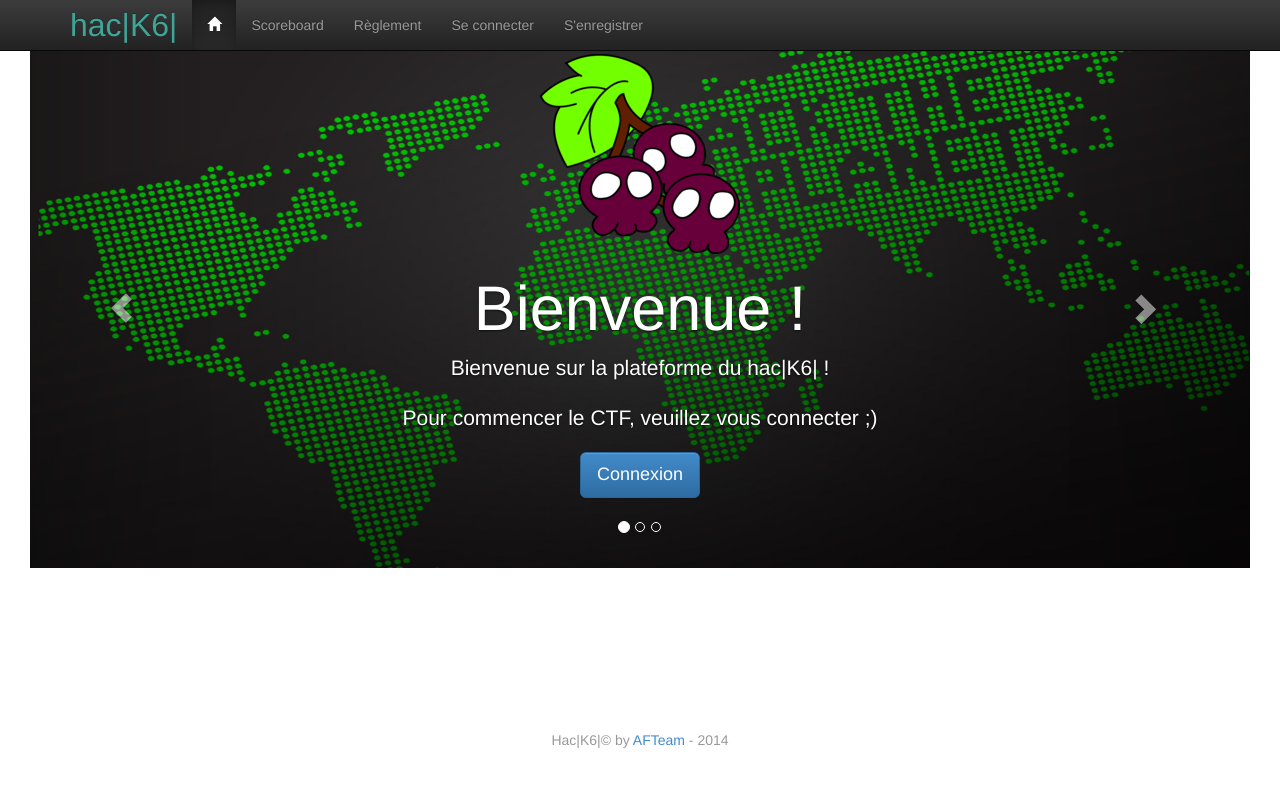
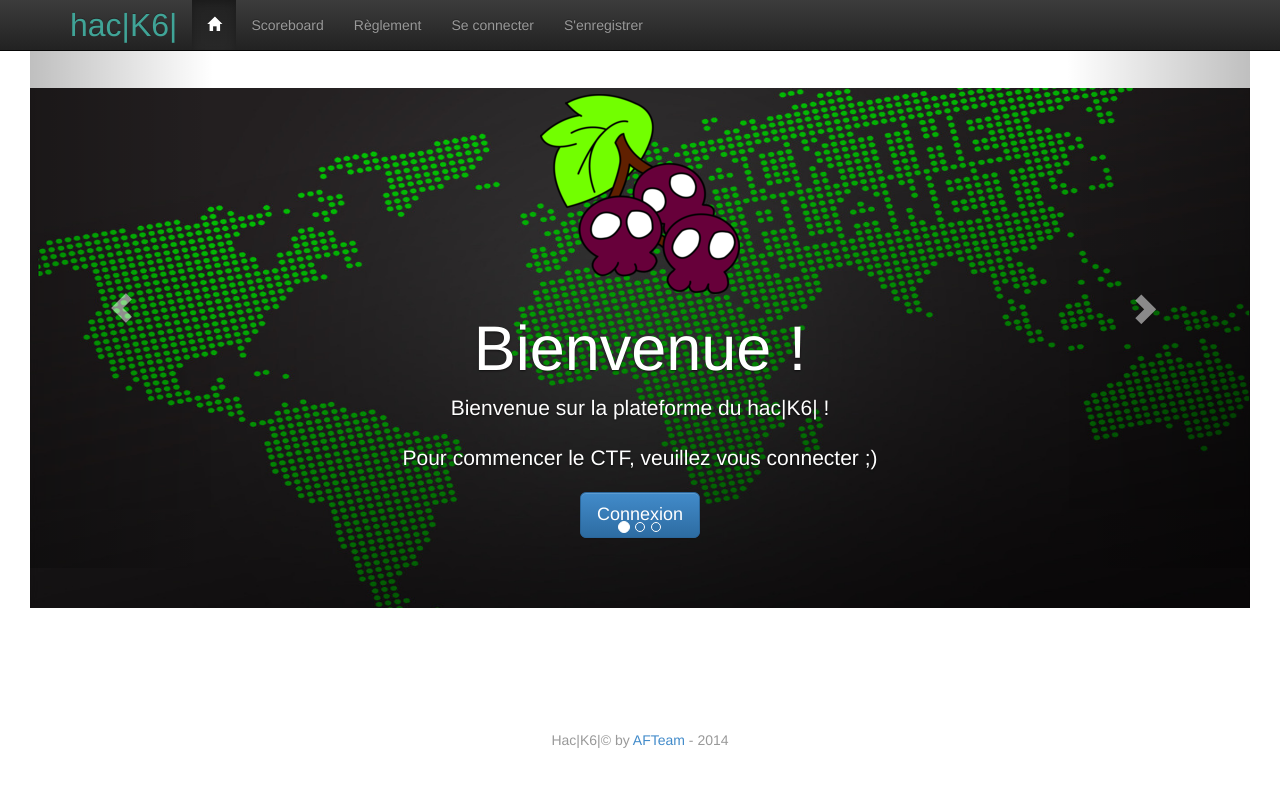
Before and after one commit to Crypt0-M3lon/k6, a Django app: page / in a window 1280 px wide. Shown: the top 787 px of the page. Run offline with Django 3.2, Linux system fonts and the light colour scheme; some libraries are stand-ins or nearby versions.

Commit message:
Update carousel.css

```diff
--- a/site_ctf/static/bootstrap/css/carousel.css
+++ b/site_ctf/static/bootstrap/css/carousel.css
@@ -9,7 +9,10 @@ body {
 
 /* CUSTOMIZE THE CAROUSEL
 -------------------------------------------------- */
-#myCarousel {width: 100%;}
+#myCarousel {
+  width: 100%;
+  padding-top: 40px;
+  }
 
 /* Carousel base class */
 .carousel {
```
